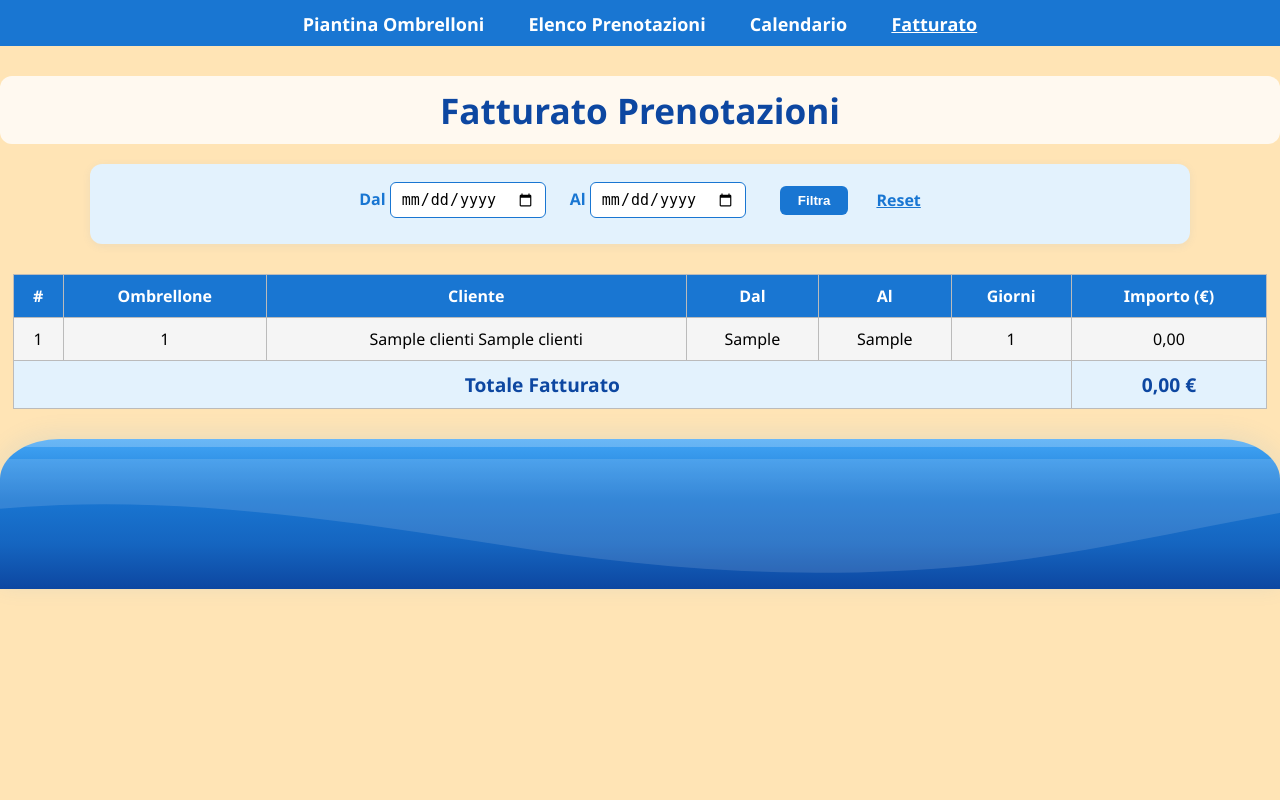
After one commit to RickBigs/spiaggia, a PHP site: page /fatturato.php in a window 1280 px wide. The commit adds this page. Run offline with PHP 8.4, Linux system fonts and the light colour scheme; tables that the repository leaves empty or names only in its code hold one stand-in row (values such as "Sample post").

Commit message:
revenue and other features

```diff
--- /dev/null
+++ b/fatturato.php
@@ -0,0 +1,98 @@
+<?php
+// fatturato.php - Calcolo fatturato per prenotazione
+$conn = new mysqli('localhost', 'root', '', 'spiaggia');
+if ($conn->connect_error) {
+    die('Connessione fallita: ' . $conn->connect_error);
+}
+
+// Filtri periodo
+$data_inizio = isset($_GET['data_inizio']) ? $_GET['data_inizio'] : '';
+$data_fine = isset($_GET['data_fine']) ? $_GET['data_fine'] : '';
+$where = [];
+if ($data_inizio) $where[] = "p.data_inizio >= '".$conn->real_escape_string($data_inizio)."'";
+if ($data_fine) $where[] = "p.data_fine <= '".$conn->real_escape_string($data_fine)."'";
+
+// Recupera tutte le prenotazioni con dati cliente e ombrellone
+$sql = "SELECT p.id_prenotazioni, o.id_ombrellone, c.nome, c.cognome, p.data_inizio, p.data_fine, o.prezzo
+        FROM prenotazioni p
+        LEFT JOIN clienti c ON p.id_cliente = c.id_cliente
+        LEFT JOIN ombrelloni o ON p.id_ombrellone = o.id_ombrellone";
+if ($where) $sql .= " WHERE ".implode(' AND ', $where);
+$sql .= " ORDER BY p.data_inizio DESC, o.id_ombrellone ASC";
+$res = $conn->query($sql);
+
+$totale = 0;
+$righe = [];
+while($row = $res->fetch_assoc()) {
+    $prezzo = isset($row['prezzo']) ? floatval($row['prezzo']) : 0;
+    $giorni = 1;
+    if (!empty($row['data_inizio']) && !empty($row['data_fine'])) {
+        $giorni = (strtotime($row['data_fine']) - strtotime($row['data_inizio'])) / 86400 + 1;
+        if ($giorni < 1) $giorni = 1;
+    }
+    $prezzo = $prezzo * $giorni;
+    $totale += $prezzo;
+    $righe[] = $row + ['prezzo' => $prezzo, 'giorni' => $giorni, 'prezzo' => $prezzo];
+}
+
+include 'header.php';
+?>
+<!DOCTYPE html>
+<html lang="it">
+<head>
+    <meta charset="UTF-8">
+    <title>Fatturato Prenotazioni</title>
+    <link rel="stylesheet" href="style.css">
+    <style>
+        .fatturato-table { width:98%; margin:30px auto; border-collapse:collapse; background:#fff; }
+        .fatturato-table th, .fatturato-table td { padding:10px 8px; border:1px solid #bbb; text-align:center; }
+        .fatturato-table th { background:#1976D2; color:#fff; }
+        .fatturato-table tr:nth-child(even) { background:#f5f5f5; }
+        .totale-row { font-weight:bold; background:#E3F2FD; color:#0D47A1; font-size:1.2em; }
+        .filter-bar { background: #E3F2FD; padding: 18px 20px 10px 20px; border-radius: 12px; margin: 20px auto 30px auto; width: 98%; max-width: 1100px; box-shadow: 0 2px 10px rgba(25,118,210,0.07); }
+        .filter-bar form { display: flex; flex-wrap: wrap; gap: 18px; align-items: center; justify-content: center; }
+        .filter-bar label { font-weight: bold; color: #1976D2; margin-right: 6px; }
+        .filter-bar input { padding: 7px 10px; border: 1.5px solid #1976D2; border-radius: 6px; font-size: 15px; }
+        .filter-bar button { padding: 7px 18px; background: #1976D2; color: #fff; border: none; border-radius: 6px; font-weight: bold; cursor: pointer; margin-left: 10px; }
+        .filter-bar button:hover { background: #1565C0; }
+    </style>
+</head>
+<body>
+<h2>Fatturato Prenotazioni</h2>
+<div class="filter-bar">
+    <form method="get">
+        <label>Dal <input type="date" name="data_inizio" value="<?php echo htmlspecialchars($data_inizio); ?>"></label>
+        <label>Al <input type="date" name="data_fine" value="<?php echo htmlspecialchars($data_fine); ?>"></label>
+        <button type="submit">Filtra</button>
+        <a href="fatturato.php" style="margin-left:10px;color:#1976D2;font-weight:bold;text-decoration:underline;">Reset</a>
+    </form>
+</div>
+<table class="fatturato-table">
+    <tr>
+        <th>#</th>
+        <th>Ombrellone</th>
+        <th>Cliente</th>
+        <th>Dal</th>
+        <th>Al</th>
+        <th>Giorni</th>
+        <th>Importo (€)</th>
+    </tr>
+    <?php foreach($righe as $row): ?>
+    <tr>
+        <td><?php echo $row['id_prenotazioni']; ?></td>
+        <td><?php echo htmlspecialchars($row['id_ombrellone']); ?></td>
+        <td><?php echo htmlspecialchars($row['nome'] . ' ' . $row['cognome']); ?></td>
+        <td><?php echo htmlspecialchars($row['data_inizio']); ?></td>
+        <td><?php echo htmlspecialchars($row['data_fine']); ?></td>
+        <td><?php echo $row['giorni']; ?></td>
+        <td><?php echo number_format($row['prezzo'], 2, ',', '.'); ?></td>
+    </tr>
+    <?php endforeach; ?>
+    <tr class="totale-row">
+        <td colspan="6">Totale Fatturato</td>
+        <td><?php echo number_format($totale, 2, ',', '.'); ?> €</td>
+    </tr>
+</table>
+<div class="mare-striscia"></div>
+</body>
+</html>
--- /dev/null
+++ b/header.php
@@ -0,0 +1,12 @@
+<?php
+// header.php - Navbar principale
+$pagina = basename($_SERVER['PHP_SELF']);
+?>
+<nav style="width:100%;background:#1976D2;padding:12px 0 10px 0;margin-bottom:30px;">
+    <div style="text-align:center;">
+        <a href="piantina_ombrelloni.php" style="color:#fff;font-weight:bold;font-size:18px;margin:0 20px;<?php if($pagina=='piantina_ombrelloni.php') echo 'text-decoration:underline;'; else echo 'text-decoration:none;'; ?>">Piantina Ombrelloni</a>
+        <a href="elenco_prenotazioni.php" style="color:#fff;font-weight:bold;font-size:18px;margin:0 20px;<?php if($pagina=='elenco_prenotazioni.php') echo 'text-decoration:underline;'; else echo 'text-decoration:none;'; ?>">Elenco Prenotazioni</a>
+        <a href="calendario.php" style="color:#fff;font-weight:bold;font-size:18px;margin:0 20px;<?php if($pagina=='calendario.php') echo 'text-decoration:underline;'; else echo 'text-decoration:none;'; ?>">Calendario</a>
+        <a href="fatturato.php" style="color:#fff;font-weight:bold;font-size:18px;margin:0 20px;<?php if($pagina=='fatturato.php') echo 'text-decoration:underline;'; else echo 'text-decoration:none;'; ?>">Fatturato</a>
+    </div>
+</nav>
```
Also changed, not shown: calendario.php (+1 -7 lines), elenco_prenotazioni.php (+1 -7 lines), modifica_ombrellone.php (+8 -5 lines), piantina_ombrelloni.php (+2 -8 lines).
